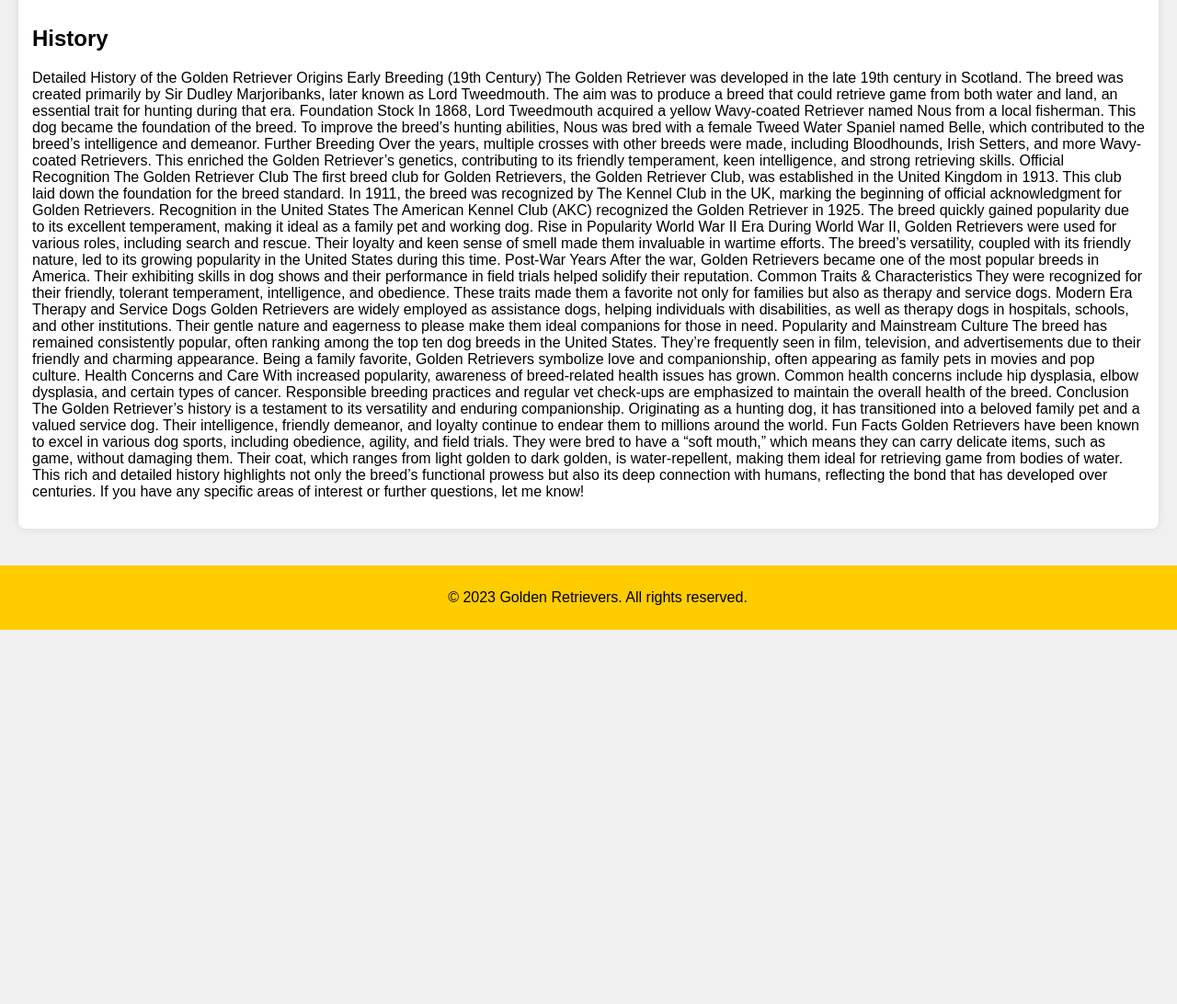
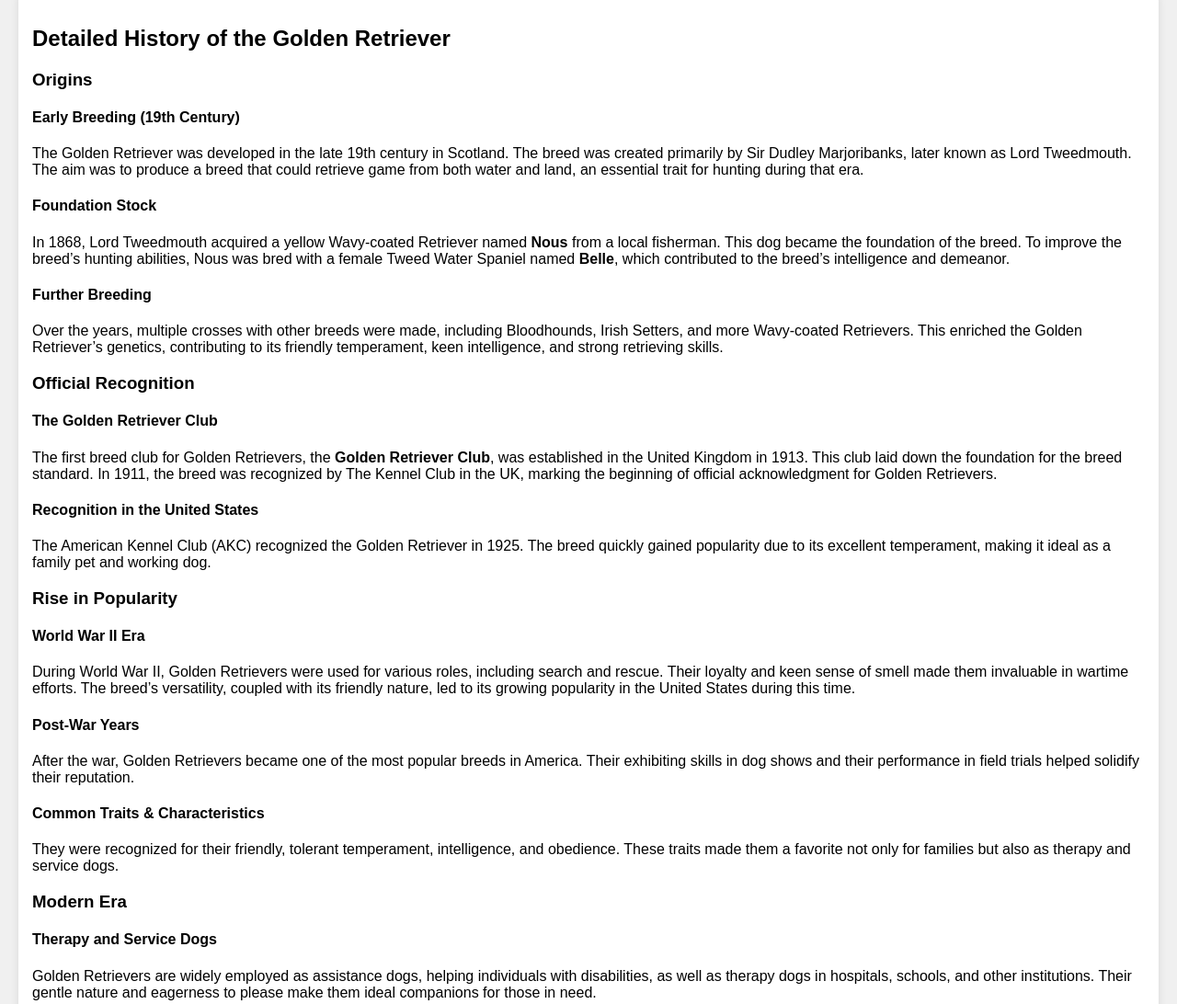
Before and after one commit to Cades-GitHub/GoldenLand, a plain HTML site: page about.html in a window 1280 px wide. Shown: the part 181-1273 px from the top of the page at 92% size. Before the commit the page ends 866 px from the top, so only its background shows below. Drawn offline with Linux system fonts and the light colour scheme.

Commit message:
Update about.html

```diff
--- a/about.html
+++ b/about.html
@@ -18,61 +18,57 @@
         </nav>
     </header>
     <main>
-        <section>
-            <h2>History</h2>
-            <p>Detailed History of the Golden Retriever
-Origins
-Early Breeding (19th Century)
+        <section class="history">
+            <h2>Detailed History of the Golden Retriever</h2>
 
-The Golden Retriever was developed in the late 19th century in Scotland. The breed was created primarily by Sir Dudley Marjoribanks, later known as Lord Tweedmouth.
-The aim was to produce a breed that could retrieve game from both water and land, an essential trait for hunting during that era.
-Foundation Stock
+            <h3>Origins</h3>
+            <h4>Early Breeding (19th Century)</h4>
+            <p>The Golden Retriever was developed in the late 19th century in Scotland. The breed was created primarily by Sir Dudley Marjoribanks, later known as Lord Tweedmouth. The aim was to produce a breed that could retrieve game from both water and land, an essential trait for hunting during that era.</p>
 
-In 1868, Lord Tweedmouth acquired a yellow Wavy-coated Retriever named Nous from a local fisherman. This dog became the foundation of the breed.
-To improve the breed’s hunting abilities, Nous was bred with a female Tweed Water Spaniel named Belle, which contributed to the breed’s intelligence and demeanor.
-Further Breeding
+            <h4>Foundation Stock</h4>
+            <p>In 1868, Lord Tweedmouth acquired a yellow Wavy-coated Retriever named <strong>Nous</strong> from a local fisherman. This dog became the foundation of the breed. To improve the breed’s hunting abilities, Nous was bred with a female Tweed Water Spaniel named <strong>Belle</strong>, which contributed to the breed’s intelligence and demeanor.</p>
 
-Over the years, multiple crosses with other breeds were made, including Bloodhounds, Irish Setters, and more Wavy-coated Retrievers. This enriched the Golden Retriever’s genetics, contributing to its friendly temperament, keen intelligence, and strong retrieving skills.
-Official Recognition
-The Golden Retriever Club
+            <h4>Further Breeding</h4>
+            <p>Over the years, multiple crosses with other breeds were made, including Bloodhounds, Irish Setters, and more Wavy-coated Retrievers. This enriched the Golden Retriever’s genetics, contributing to its friendly temperament, keen intelligence, and strong retrieving skills.</p>
 
-The first breed club for Golden Retrievers, the Golden Retriever Club, was established in the United Kingdom in 1913. This club laid down the foundation for the breed standard.
-In 1911, the breed was recognized by The Kennel Club in the UK, marking the beginning of official acknowledgment for Golden Retrievers.
-Recognition in the United States
+            <h3>Official Recognition</h3>
+            <h4>The Golden Retriever Club</h4>
+            <p>The first breed club for Golden Retrievers, the <strong>Golden Retriever Club</strong>, was established in the United Kingdom in 1913. This club laid down the foundation for the breed standard. In 1911, the breed was recognized by The Kennel Club in the UK, marking the beginning of official acknowledgment for Golden Retrievers.</p>
 
-The American Kennel Club (AKC) recognized the Golden Retriever in 1925. The breed quickly gained popularity due to its excellent temperament, making it ideal as a family pet and working dog.
-Rise in Popularity
-World War II Era
+            <h4>Recognition in the United States</h4>
+            <p>The American Kennel Club (AKC) recognized the Golden Retriever in 1925. The breed quickly gained popularity due to its excellent temperament, making it ideal as a family pet and working dog.</p>
 
-During World War II, Golden Retrievers were used for various roles, including search and rescue. Their loyalty and keen sense of smell made them invaluable in wartime efforts.
-The breed’s versatility, coupled with its friendly nature, led to its growing popularity in the United States during this time.
-Post-War Years
+            <h3>Rise in Popularity</h3>
+            <h4>World War II Era</h4>
+            <p>During World War II, Golden Retrievers were used for various roles, including search and rescue. Their loyalty and keen sense of smell made them invaluable in wartime efforts. The breed’s versatility, coupled with its friendly nature, led to its growing popularity in the United States during this time.</p>
 
-After the war, Golden Retrievers became one of the most popular breeds in America. Their exhibiting skills in dog shows and their performance in field trials helped solidify their reputation.
-Common Traits & Characteristics
+            <h4>Post-War Years</h4>
+            <p>After the war, Golden Retrievers became one of the most popular breeds in America. Their exhibiting skills in dog shows and their performance in field trials helped solidify their reputation.</p>
 
-They were recognized for their friendly, tolerant temperament, intelligence, and obedience. These traits made them a favorite not only for families but also as therapy and service dogs.
-Modern Era
-Therapy and Service Dogs
+            <h4>Common Traits & Characteristics</h4>
+            <p>They were recognized for their friendly, tolerant temperament, intelligence, and obedience. These traits made them a favorite not only for families but also as therapy and service dogs.</p>
 
-Golden Retrievers are widely employed as assistance dogs, helping individuals with disabilities, as well as therapy dogs in hospitals, schools, and other institutions.
-Their gentle nature and eagerness to please make them ideal companions for those in need.
-Popularity and Mainstream Culture
+            <h3>Modern Era</h3>
+            <h4>Therapy and Service Dogs</h4>
+            <p>Golden Retrievers are widely employed as assistance dogs, helping individuals with disabilities, as well as therapy dogs in hospitals, schools, and other institutions. Their gentle nature and eagerness to please make them ideal companions for those in need.</p>
 
-The breed has remained consistently popular, often ranking among the top ten dog breeds in the United States. They’re frequently seen in film, television, and advertisements due to their friendly and charming appearance.
-Being a family favorite, Golden Retrievers symbolize love and companionship, often appearing as family pets in movies and pop culture.
-Health Concerns and Care
+            <h4>Popularity and Mainstream Culture</h4>
+            <p>The breed has remained consistently popular, often ranking among the top ten dog breeds in the United States. They’re frequently seen in film, television, and advertisements due to their friendly and charming appearance. Being a family favorite, Golden Retrievers symbolize love and companionship, often appearing as family pets in movies and pop culture.</p>
 
-With increased popularity, awareness of breed-related health issues has grown. Common health concerns include hip dysplasia, elbow dysplasia, and certain types of cancer.
-Responsible breeding practices and regular vet check-ups are emphasized to maintain the overall health of the breed.
-Conclusion
-The Golden Retriever’s history is a testament to its versatility and enduring companionship. Originating as a hunting dog, it has transitioned into a beloved family pet and a valued service dog. Their intelligence, friendly demeanor, and loyalty continue to endear them to millions around the world.
+            <h4>Health Concerns and Care</h4>
+            <p>With increased popularity, awareness of breed-related health issues has grown. Common health concerns include hip dysplasia, elbow dysplasia, and certain types of cancer. Responsible breeding practices and regular vet check-ups are emphasized to maintain the overall health of the breed.</p>
 
-Fun Facts
-Golden Retrievers have been known to excel in various dog sports, including obedience, agility, and field trials.
-They were bred to have a “soft mouth,” which means they can carry delicate items, such as game, without damaging them.
-Their coat, which ranges from light golden to dark golden, is water-repellent, making them ideal for retrieving game from bodies of water.
-This rich and detailed history highlights not only the breed’s functional prowess but also its deep connection with humans, reflecting the bond that has developed over centuries. If you have any specific areas of interest or further questions, let me know!</p>
+            <h3>Conclusion</h3>
+            <p>The Golden Retriever’s history is a testament to its versatility and enduring companionship. Originating as a hunting dog, it has transitioned into a beloved family pet and a valued service dog. Their intelligence, friendly demeanor, and loyalty continue to endear them to millions around the world.</p>
+
+            <h3>Fun Facts</h3>
+            <ul>
+                <li>Golden Retrievers have been known to excel in various dog sports, including obedience, agility, and field trials.</li>
+                <li>They were bred to have a “soft mouth,” which means they can carry delicate items, such as game, without damaging them.</li>
+                <li>Their coat, which ranges from light golden to dark golden, is water-repellent, making them ideal for retrieving game from bodies of water.</li>
+            </ul>
+
+            <p>This rich and detailed history highlights not only the breed’s functional prowess but also its deep connection with humans, reflecting the bond that has developed over centuries.</p>
         </section>
     </main>
     <footer>
```
